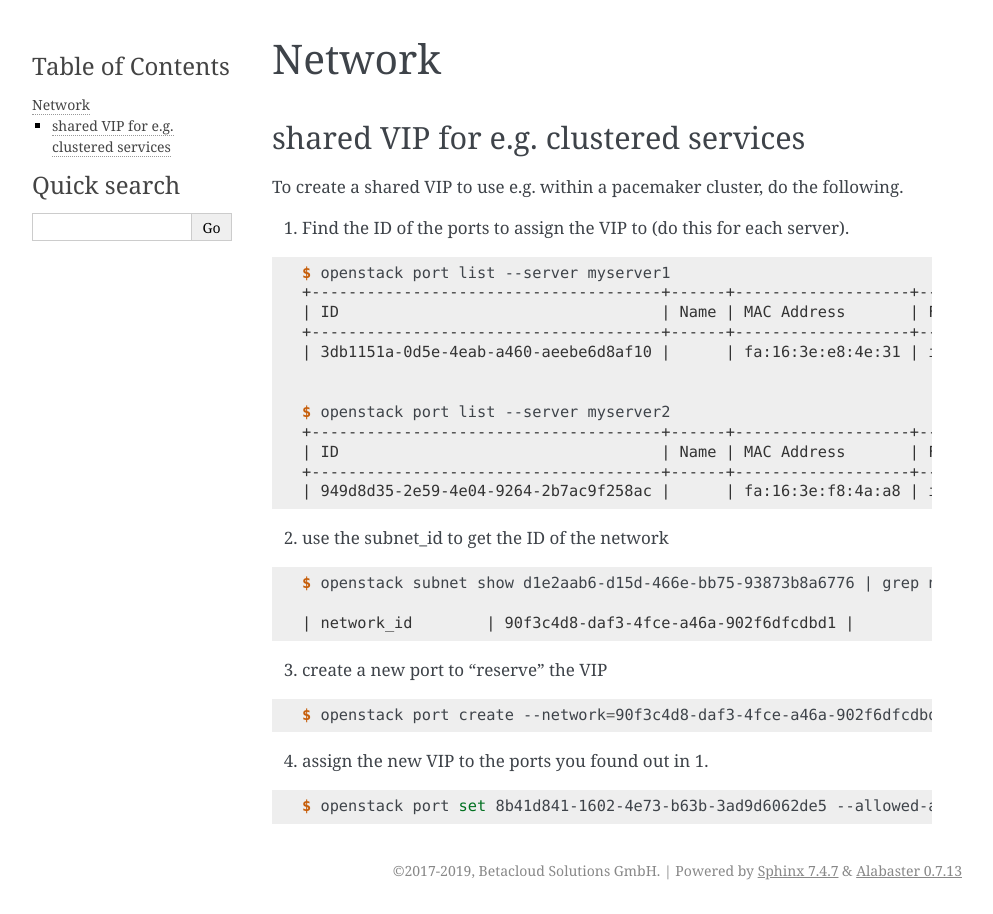
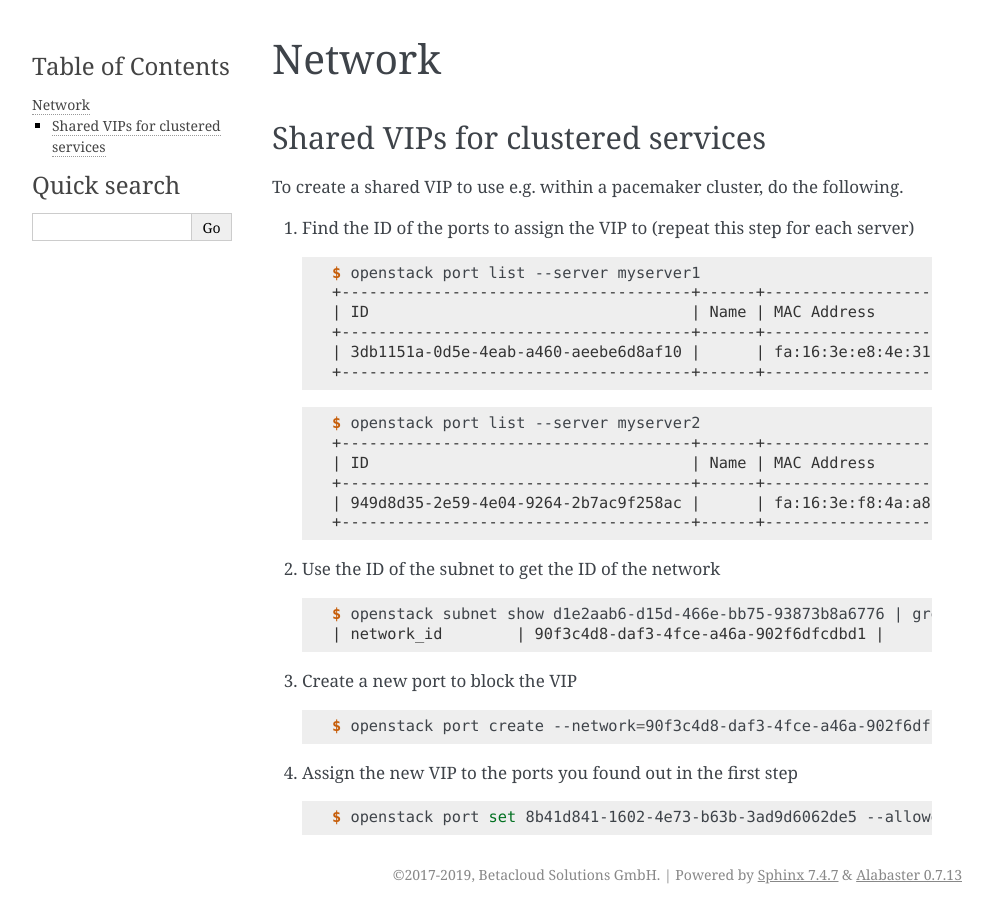
Before and after one commit to betacloud/documentation, a Sphinx documentation site: the page built from source/generic/network.rst, in a window 1280 px wide. Shown: the whole page, without its empty margins (148-1141 px from the left). Built offline with Sphinx 7.4.7, drawn with Linux system fonts in a browser that asks for light colours.

Commit message:
Improve "Shared VIPs for clustered services"

```diff
--- a/source/generic/network.rst
+++ b/source/generic/network.rst
@@ -2,48 +2,48 @@
 Network
 =======
 
-shared VIP for e.g. clustered services
-======================================
+Shared VIPs for clustered services
+==================================
 
 To create a shared VIP to use e.g. within a pacemaker cluster, do the following.
 
 
-1. Find the ID of the ports to assign the VIP to (do this for each server).
+1. Find the ID of the ports to assign the VIP to (repeat this step for each server)
 
-.. code-block:: console
+   .. code-block:: console
 
-   $ openstack port list --server myserver1
-   +--------------------------------------+------+-------------------+----------------------------------------------------------------------------+--------+
-   | ID                                   | Name | MAC Address       | Fixed IP Addresses                                                         | Status |
-   +--------------------------------------+------+-------------------+----------------------------------------------------------------------------+--------+
-   | 3db1151a-0d5e-4eab-a460-aeebe6d8af10 |      | fa:16:3e:e8:4e:31 | ip_address='10.250.7.17', subnet_id='d1e2aab6-d15d-466e-bb75-93873b8a6776' | ACTIVE |
+      $ openstack port list --server myserver1
+      +--------------------------------------+------+-------------------+----------------------------------------------------------------------------+--------+
+      | ID                                   | Name | MAC Address       | Fixed IP Addresses                                                         | Status |
+      +--------------------------------------+------+-------------------+----------------------------------------------------------------------------+--------+
+      | 3db1151a-0d5e-4eab-a460-aeebe6d8af10 |      | fa:16:3e:e8:4e:31 | ip_address='10.250.7.17', subnet_id='d1e2aab6-d15d-466e-bb75-93873b8a6776' | ACTIVE |
+      +--------------------------------------+------+-------------------+----------------------------------------------------------------------------+--------+
+
+   .. code-block:: console
+
+      $ openstack port list --server myserver2
+      +--------------------------------------+------+-------------------+----------------------------------------------------------------------------+--------+
+      | ID                                   | Name | MAC Address       | Fixed IP Addresses                                                         | Status |
+      +--------------------------------------+------+-------------------+----------------------------------------------------------------------------+--------+
+      | 949d8d35-2e59-4e04-9264-2b7ac9f258ac |      | fa:16:3e:f8:4a:a8 | ip_address='10.250.7.18', subnet_id='d1e2aab6-d15d-466e-bb75-93873b8a6776' | ACTIVE |
+      +--------------------------------------+------+-------------------+----------------------------------------------------------------------------+--------+
 
 
-   $ openstack port list --server myserver2
-   +--------------------------------------+------+-------------------+----------------------------------------------------------------------------+--------+
-   | ID                                   | Name | MAC Address       | Fixed IP Addresses                                                         | Status |
-   +--------------------------------------+------+-------------------+----------------------------------------------------------------------------+--------+
-   | 949d8d35-2e59-4e04-9264-2b7ac9f258ac |      | fa:16:3e:f8:4a:a8 | ip_address='10.250.7.18', subnet_id='d1e2aab6-d15d-466e-bb75-93873b8a6776'  | ACTIVE |
+2. Use the ID of the subnet to get the ID of the network
 
+   .. code-block:: console
 
-2. use the subnet_id to get the ID of the network
+      $ openstack subnet show d1e2aab6-d15d-466e-bb75-93873b8a6776 | grep network_id
+      | network_id        | 90f3c4d8-daf3-4fce-a46a-902f6dfcdbd1 |
 
-.. code-block:: console
+3. Create a new port to block the VIP
 
-   $ openstack subnet show d1e2aab6-d15d-466e-bb75-93873b8a6776 | grep network_id
+   .. code-block:: console
 
-   | network_id        | 90f3c4d8-daf3-4fce-a46a-902f6dfcdbd1 |
+      $ openstack port create --network=90f3c4d8-daf3-4fce-a46a-902f6dfcdbd1 --fixed-ip ip-address=10.250.7.19 subnet=d1e2aab6-d15d-466e-bb75-93873b8a6776
 
+4. Assign the new VIP to the ports you found out in the first step
 
-3. create a new port to "reserve" the VIP
+   .. code-block:: console
 
-.. code-block:: console
-
-   $ openstack port create --network=90f3c4d8-daf3-4fce-a46a-902f6dfcdbd1 --fixed-ip ip-address=10.250.7.19 subnet=d1e2aab6-d15d-466e-bb75-93873b8a6776
-
-
-4. assign the new VIP to the ports you found out in 1.
-
-.. code-block:: console
-
-   $ openstack port set 8b41d841-1602-4e73-b63b-3ad9d6062de5 --allowed-address ip-address=10.250.7.19
+      $ openstack port set 8b41d841-1602-4e73-b63b-3ad9d6062de5 --allowed-address ip-address=10.250.7.19
```
